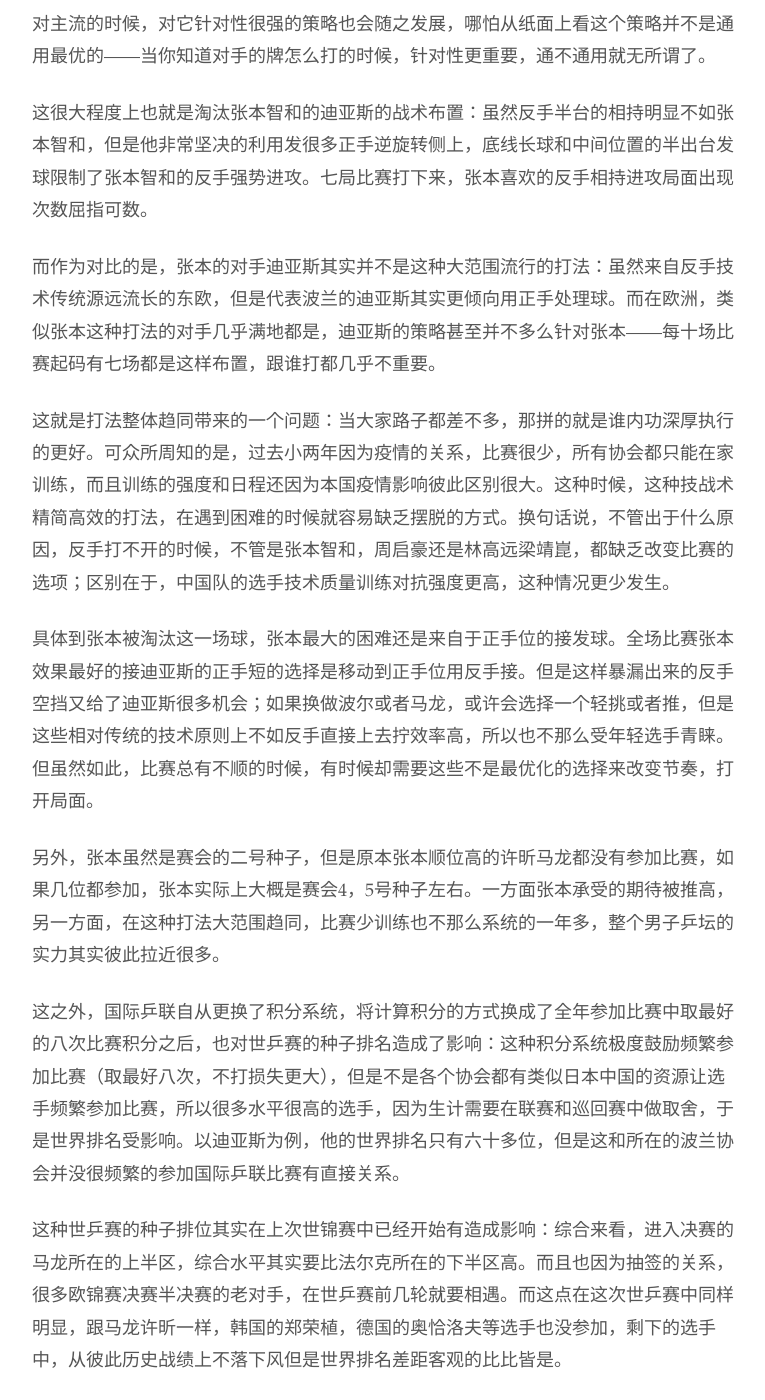
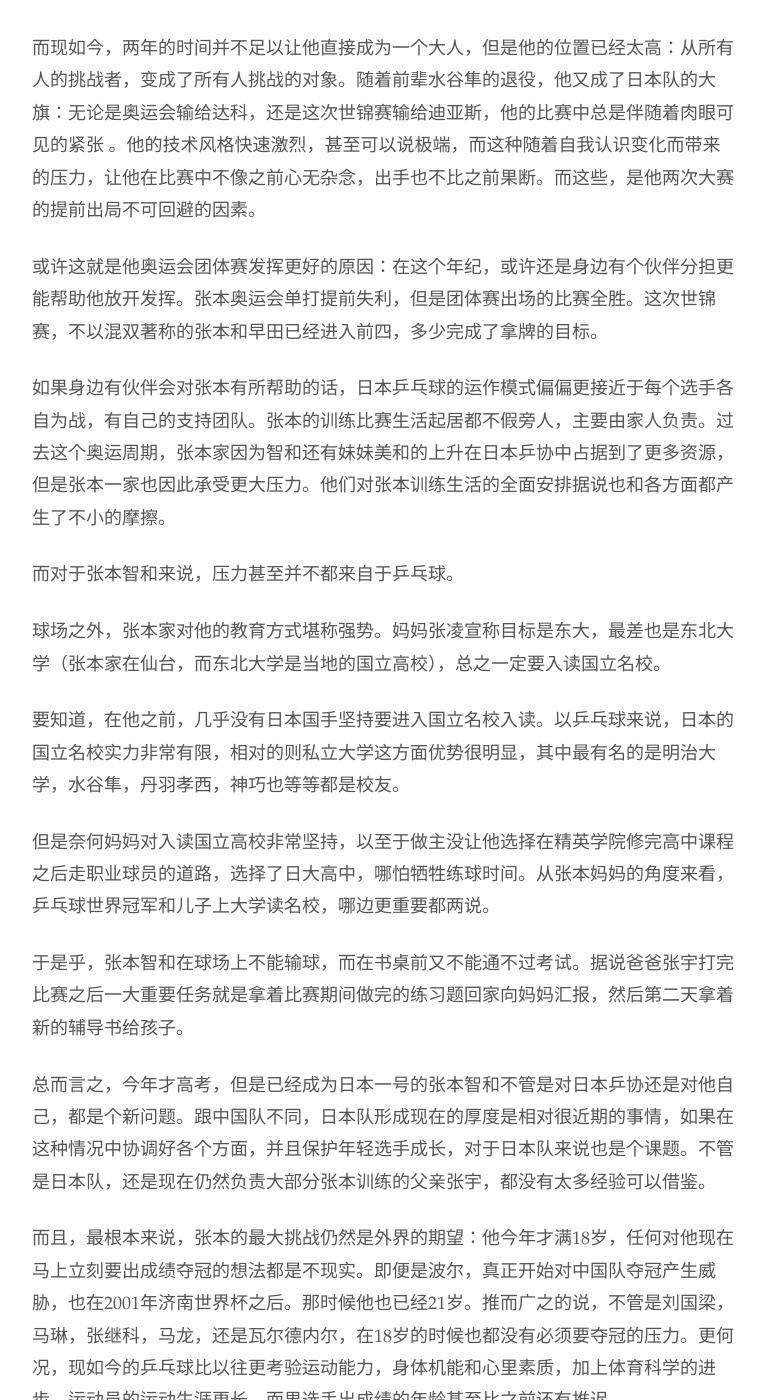
Before and after one commit to readandchedan/readandchedan.github.io, a Jekyll site: the page built from _posts/tabletennis/_posts/2021-11-27-harimoto-wttc.md, in a window 1280 px wide and 1400 px high, scrolled down 821 px. Shown: the whole window, without its empty margins (256-1021 px from the left). Built offline with Jekyll 4.4.1, drawn with Linux system fonts in a browser that asks for light colours; some of the changed text lies outside the part shown.

Commit message:
adjustment based on comment

```diff
--- a/_layouts/default.html
+++ b/_layouts/default.html
@@ -18,7 +18,7 @@
       {% if page.path contains '_posts' %}
         <div class="post-title">
           <h1>{{ page.title }}</h1>
-          <span class="post-date">{{ page.date | date: '%c' }}</span>
+          <span class="post-date">{{ page.date | date: '%B %d, %Y' }}</span>
         </div>
         {% endif %}
         <article>{{ content }}</article>
--- a/_posts/tabletennis/_posts/2021-11-27-harimoto-wttc.md
+++ b/_posts/tabletennis/_posts/2021-11-27-harimoto-wttc.md
@@ -1,37 +1,39 @@
 ---
-title: 首轮出局的张本智，被针对的最优解
+title: 提前出局的张本智和
 layout: default
 ---
 
 这次日本男乒的成绩确实说不上好看：两轮世锦赛打下来，男单剩下的居然是在校大学生户上隼辅。其他人中，20岁的宇田幸矢首轮出局，更有经验的丹羽孝西和森园政崇正赛第二轮被淘汰；当然，更被关注的是赛会二号种子张本智和首轮轮空之后第二轮不敌波兰选手迪亚斯。
 
-张本智和下来表示，自己从奥运会开始就状态不佳，输给谁都不算意外，也就奥运团体赛发挥好些。发挥不好的也不止张本一个。张本所在的下半区，名将纷纷落马；即便是中国选手也遭遇很大挑战：林高远梁靖崑前几轮面对欧洲选手，都4-3涉险过关。
+输给迪亚斯这场球，张本在正手短接发球这个环节出手明显不果断，给了对手很大空间。虽然自己反手半台占绝对优势，但是全场比赛，对手通过发正手位的侧上，底线场球和中间半出台等风险偏高的选择很好的限制了张本，让他很少进入惯的近台快速相持。
 
-这届世锦赛一个明显有趣现象是张本这种打法的选手本届都得很挣扎，而他的技战术打法又是名副其实的主流；横板两面反胶，反手技战术特长，喜欢拧拉，主打反手半台。如果说现如今男子乒坛有一百个人，这样技术构成的选手少说也有七十个人。这次中国队的参赛阵容阵容，樊振东梁靖崑林高远王楚钦周启豪，清一色都是这个打法。
+张本智和下来表示，自己从奥运会开始就状态不佳，输给谁都不算意外，也就奥运团体赛发挥好些。
 
-这种打法的主流化其实是之前乒乓球一系列技术改革的产物：无机胶水之后，拧拉成为主流，反手技术的强势发展，让更多的选手都无法回避反手这个环节，也催生了更多的反手特长的选手。相比几十年前正手绝对核心的技战术趋势，现如今反手是每个选手都绕不过去的问题。反手不好，其他技术可能都没有发挥的机会。按照现代体育的极端追求高效的趋势，这种技术风格非常接近于现在规则下的最优化解。
+相比上届世锦赛，张本智和技战术发挥之外的变化似乎更加显眼：2019年布达佩斯，他还是个长身体的孩子，四肢瘦长，都撑不起球衣；但现如今，他已经是个身材壮实的年轻小伙子，站在成年选手中间也不再那么突兀。这种身材上的变化对他的发挥也有一些影响：他的进攻节奏比少年时期慢了一些，虽然有击球质量作为补偿，但是这个更加壮实的张本智和，或许也确实需要对自己重新做一些自我发现。
 
-但是竞技体育毕竟不是单纯的优化游戏，说到底还是充满了人的因素。当一种打法成为绝对主流的时候，对它针对性很强的策略也会随之发展，哪怕从纸面上看这个策略并不是通用最优的——当你知道对手的牌怎么打的时候，针对性更重要，通不通用就无所谓了。
+而相比看得见身体发育，看不见的位置变化对张本智和的印象要更大，也更直接。2019年之前，他是闯入成年人世界的孩子。他实在太年轻，只要进入赛场就是每一个人的挑战者，心无杂念，只管竭尽全力的出手，把世界搅个天翻地覆。
 
-这很大程度上也就是淘汰张本智和的迪亚斯的战术布置：虽然反手半台的相持明显不如张本智和，但是他非常坚决的利用发很多正手逆旋转侧上，底线长球和中间位置的半出台发球限制了张本智和的反手强势进攻。七局比赛打下来，张本喜欢的反手相持进攻局面出现次数屈指可数。
+而现如今，两年的时间并不足以让他直接成为一个大人，但是他的位置已经太高：从所有人的挑战者，变成了所有人挑战的对象。随着前辈水谷隼的退役，他又成了日本队的大旗：无论是奥运会输给达科，还是这次世锦赛输给迪亚斯，他的比赛中总是伴随着肉眼可见的紧张 。他的技术风格快速激烈，甚至可以说极端，而这种随着自我认识变化而带来的压力，让他在比赛中不像之前心无杂念，出手也不比之前果断。而这些，是他两次大赛的提前出局不可回避的因素。
 
-而作为对比的是，张本的对手迪亚斯其实并不是这种大范围流行的打法：虽然来自反手技术传统源远流长的东欧，但是代表波兰的迪亚斯其实更倾向用正手处理球。而在欧洲，类似张本这种打法的对手几乎满地都是，迪亚斯的策略甚至并不多么针对张本——每十场比赛起码有七场都是这样布置，跟谁打都几乎不重要。
+或许这就是他奥运会团体赛发挥更好的原因：在这个年纪，或许还是身边有个伙伴分担更能帮助他放开发挥。张本奥运会单打提前失利，但是团体赛出场的比赛全胜。这次世锦赛，不以混双著称的张本和早田已经进入前四，多少完成了拿牌的目标。
 
-这就是打法整体趋同带来的一个问题：当大家路子都差不多，那拼的就是谁内功深厚执行的更好。可众所周知的是，过去小两年因为疫情的关系，比赛很少，所有协会都只能在家训练，而且训练的强度和日程还因为本国疫情影响彼此区别很大。这种时候，这种技战术精简高效的打法，在遇到困难的时候就容易缺乏摆脱的方式。换句话说，不管出于什么原因，反手打不开的时候，不管是张本智和，周启豪还是林高远梁靖崑，都缺乏改变比赛的选项；区别在于，中国队的选手技术质量训练对抗强度更高，这种情况更少发生。
+如果身边有伙伴会对张本有所帮助的话，日本乒乓球的运作模式偏偏更接近于每个选手各自为战，有自己的支持团队。张本的训练比赛生活起居都不假旁人，主要由家人负责。过去这个奥运周期，张本家因为智和还有妹妹美和的上升在日本乒协中占据到了更多资源，但是张本一家也因此承受更大压力。他们对张本训练生活的全面安排据说也和各方面都产生了不小的摩擦。
 
-具体到张本被淘汰这一场球，张本最大的困难还是来自于正手位的接发球。全场比赛张本效果最好的接迪亚斯的正手短的选择是移动到正手位用反手接。但是这样暴漏出来的反手空挡又给了迪亚斯很多机会；如果换做波尔或者马龙，或许会选择一个轻挑或者推，但是这些相对传统的技术原则上不如反手直接上去拧效率高，所以也不那么受年轻选手青睐。但虽然如此，比赛总有不顺的时候，有时候却需要这些不是最优化的选择来改变节奏，打开局面。
+而对于张本智和来说，压力甚至并不都来自于乒乓球。
 
-另外，张本虽然是赛会的二号种子，但是原本张本顺位高的许昕马龙都没有参加比赛，如果几位都参加，张本实际上大概是赛会4，5号种子左右。一方面张本承受的期待被推高，另一方面，在这种打法大范围趋同，比赛少训练也不那么系统的一年多，整个男子乒坛的实力其实彼此拉近很多。
+球场之外，张本家对他的教育方式堪称强势。妈妈张凌宣称目标是东大，最差也是东北大学（张本家在仙台，而东北大学是当地的国立高校），总之一定要入读国立名校。
 
-这之外，国际乒联自从更换了积分系统，将计算积分的方式换成了全年参加比赛中取最好的八次比赛积分之后，也对世乒赛的种子排名造成了影响：这种积分系统极度鼓励频繁参加比赛（取最好八次，不打损失更大），但是不是各个协会都有类似日本中国的资源让选手频繁参加比赛，所以很多水平很高的选手，因为生计需要在联赛和巡回赛中做取舍，于是世界排名受影响。以迪亚斯为例，他的世界排名只有六十多位，但是这和所在的波兰协会并没很频繁的参加国际乒联比赛有直接关系。
+要知道，在他之前，几乎没有日本国手坚持要进入国立名校入读。以乒乓球来说，日本的国立名校实力非常有限，相对的则私立大学这方面优势很明显，其中最有名的是明治大学，水谷隼，丹羽孝西，神巧也等等都是校友。
 
-这种世乒赛的种子排位其实在上次世锦赛中已经开始有造成影响：综合来看，进入决赛的马龙所在的上半区，综合水平其实要比法尔克所在的下半区高。而且也因为抽签的关系，很多欧锦赛决赛半决赛的老对手，在世乒赛前几轮就要相遇。而这点在这次世乒赛中同样明显，跟马龙许昕一样，韩国的郑荣植，德国的奥恰洛夫等选手也没参加，剩下的选手中，从彼此历史战绩上不落下风但是世界排名差距客观的比比皆是。
+但是奈何妈妈对入读国立高校非常坚持，以至于做主没让他选择在精英学院修完高中课程之后走职业球员的道路，选择了日大高中，哪怕牺牲练球时间。从张本妈妈的角度来看，乒乓球世界冠军和儿子上大学读名校，哪边更重要都两说。
 
-当然，无论如何，输球仍然还是有张本智和自己的问题。跟中国队向来以团队方式行动不同，日本的模式更接近于每个选手各自为战，有自己的支持团队。过去这一年多，张本家因为智和还有妹妹美和的上升在日本乒协中占据到了更多资源，但是也据传因此和周围很多人产生了不少的摩擦。过去这一年多，因为奥运会的显著性，因为各方面的摩擦而到影响张本智和训练的传言也不时传出。
+于是乎，张本智和在球场上不能输球，而在书桌前又不能通不过考试。据说爸爸张宇打完比赛之后一大重要任务就是拿着比赛期间做完的练习题回家向妈妈汇报，然后第二天拿着新的辅导书给孩子。
 
-虽然甚至没到上大学的年纪（今年高考），但是已经成为日本一号的张本智和不管是对日本乒协还是对他自己，都是个新问题。跟中国队有悠久历史的团队行动模式不同，日本队形成现在的厚度是相对很近期的事情，如果在这种情况中协调好各个方面，并且保护年轻选手成长，对于日本队来说也是个课题。不管是日本队，还是现在仍然负责大部分张本训练的父亲张宇，都没有太多经验可以借鉴。
+总而言之，今年才高考，但是已经成为日本一号的张本智和不管是对日本乒协还是对他自己，都是个新问题。跟中国队不同，日本队形成现在的厚度是相对很近期的事情，如果在这种情况中协调好各个方面，并且保护年轻选手成长，对于日本队来说也是个课题。不管是日本队，还是现在仍然负责大部分张本训练的父亲张宇，都没有太多经验可以借鉴。
 
-而且，最根本来说，张本的一大挑战仍然是外界的期望：他今年才满18岁，任何对他现在马上立刻要出成绩夺冠的想法都是不现实的。即便是波尔，真正开始对中国队夺冠产生威胁，也在2001年济南世界杯之后。那时候他也已经21岁。而且推而广之的说，不管是刘国梁，马琳，张继科，马龙，还是瓦尔德内尔，在18岁的时候也都没有必须要夺冠的压力。更何况，现如今的乒乓球比以往更考验运动能力，身体机能和心里素质，加上体育科学的进步，运动员的运动生涯更长，而男选手出成绩的年龄甚至比之前还有推迟。
+而且，最根本来说，张本的最大挑战仍然是外界的期望：他今年才满18岁，任何对他现在马上立刻要出成绩夺冠的想法都是不现实。即便是波尔，真正开始对中国队夺冠产生威胁，也在2001年济南世界杯之后。那时候他也已经21岁。推而广之的说，不管是刘国梁，马琳，张继科，马龙，还是瓦尔德内尔，在18岁的时候也都没有必须要夺冠的压力。更何况，现如今的乒乓球比以往更考验运动能力，身体机能和心里素质，加上体育科学的进步，运动员的运动生涯更长，而男选手出成绩的年龄甚至比之前还有推迟。
+
+虽然张本是这次世锦赛男单的二号种子，但是顺位更高的许昕马龙没参赛，原本大概是四，五号种子的张本承受的期待被推高。而这之外，在目前这种打法大范围趋同，训练比赛受疫情影响很难保障的情况下，整个男子乒坛世界排名差距可观，一打起来半斤八两的情况经常发生。
 
 但是日本的媒体环境显然对年轻选手出成绩的时间有更迫切的要求：在棒球仍然是绝对的第一运动，足球也已经声势浩大的日本，任何其他单项运动都是在这些大项目的夹缝中求生存。跟从来都不需要争取曝光的中国乒乓球不同，日本乒乓球作为一个项目的大规模成气候都可以说是东京奥运会的产物。日本队不管是为了维护赞助商的利益，还是为了和其他项目竞争，都必须把握所有曝光的机会。这次世锦赛早早提前收场，日本国内的媒体马上集体把头转走，将注意力像真空一样抽走。这种缺乏关注本身，要比口诛笔伐要严重得多。于是乎，对于日本乒乓球项目来说，出成绩就成了很具体的压力，而这种压力，也就很具体的落在了张本智和的身上。
 
```
